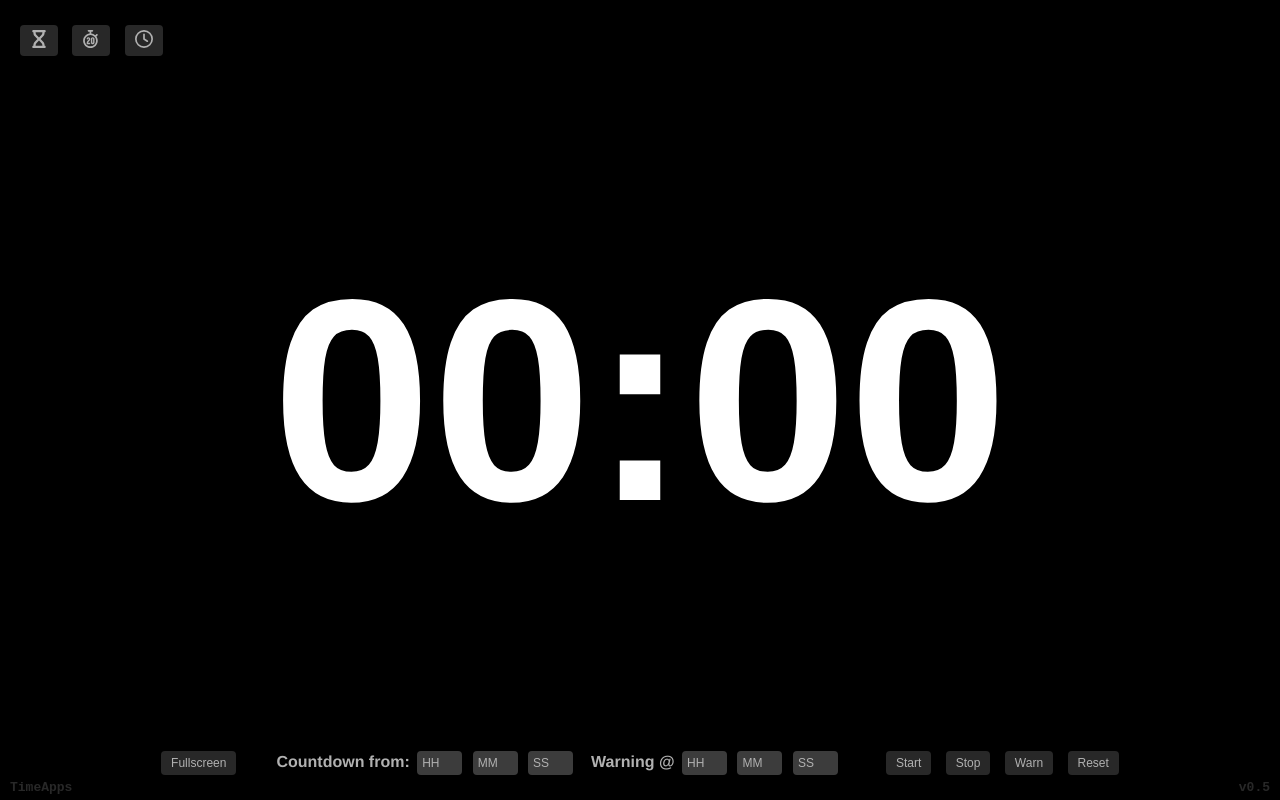
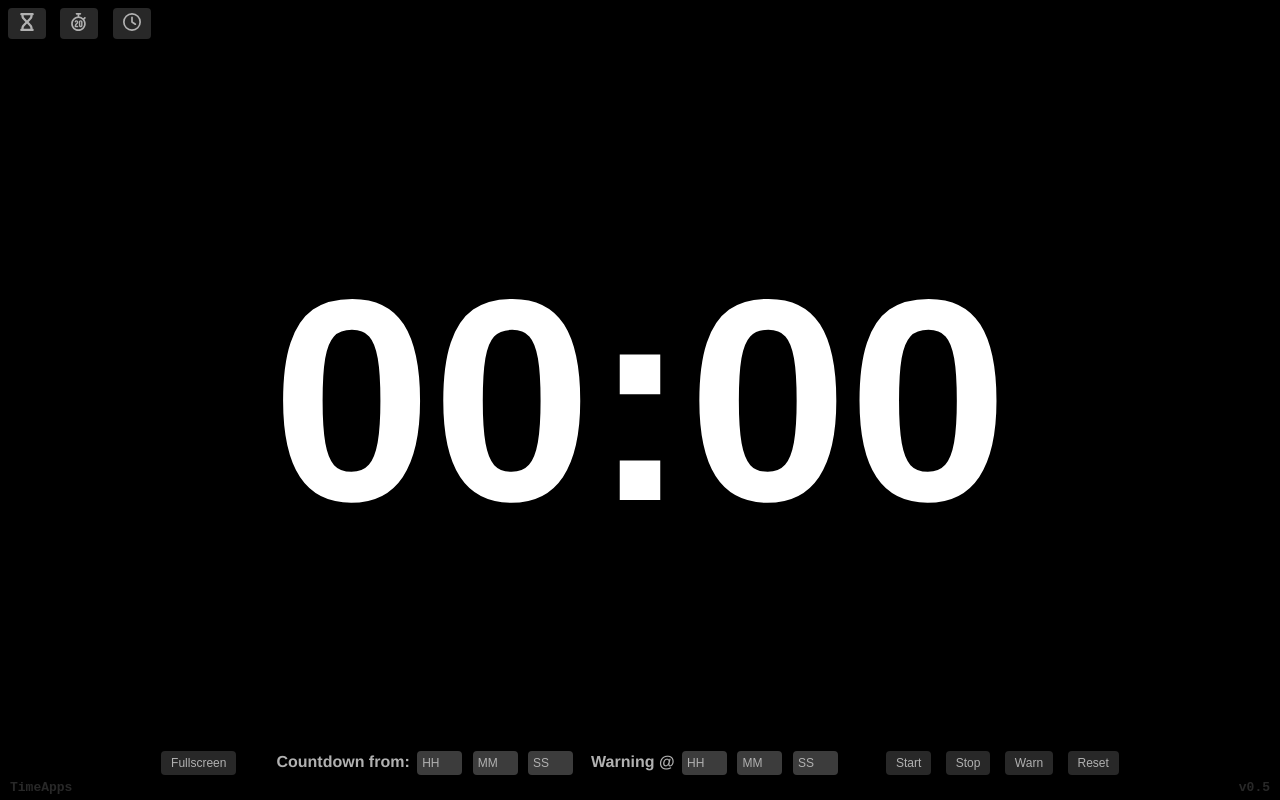
Before and after one commit to paulbuchan/TimeApps, a plain HTML site: page TimeApps.html in a window 1280 px wide. Drawn offline with Linux system fonts and the light colour scheme.

Commit message:
app switcher location, & readme tweeks

```diff
--- a/TimeApps.html
+++ b/TimeApps.html
@@ -9,9 +9,9 @@
     <style>
         #appSwitcher {
             position: fixed;
-            top: 20px;
+            top: 3px;
             align-items: center;
-            padding-left: 15px;
+            padding-left: 3px;
       }
 
         #icon {
```
Also changed, not shown: 1 other file.
